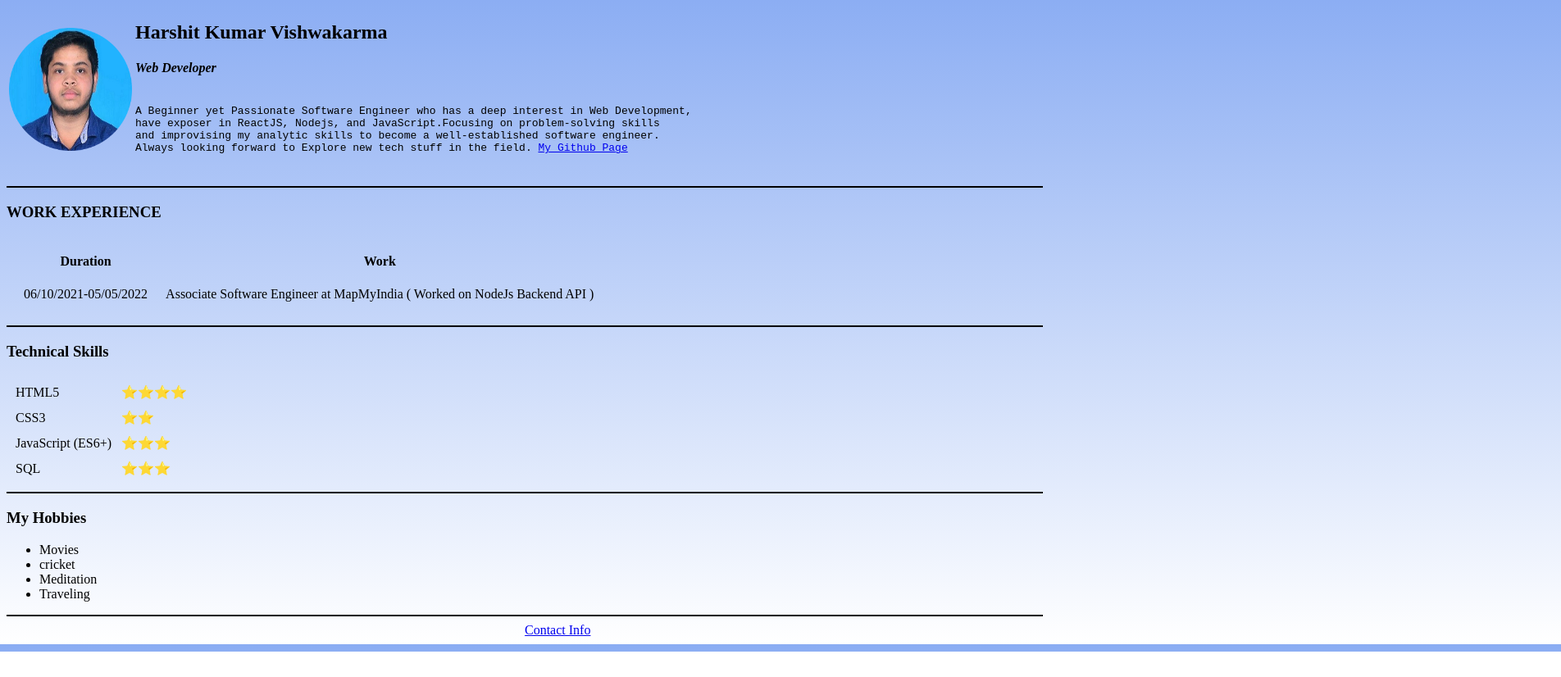
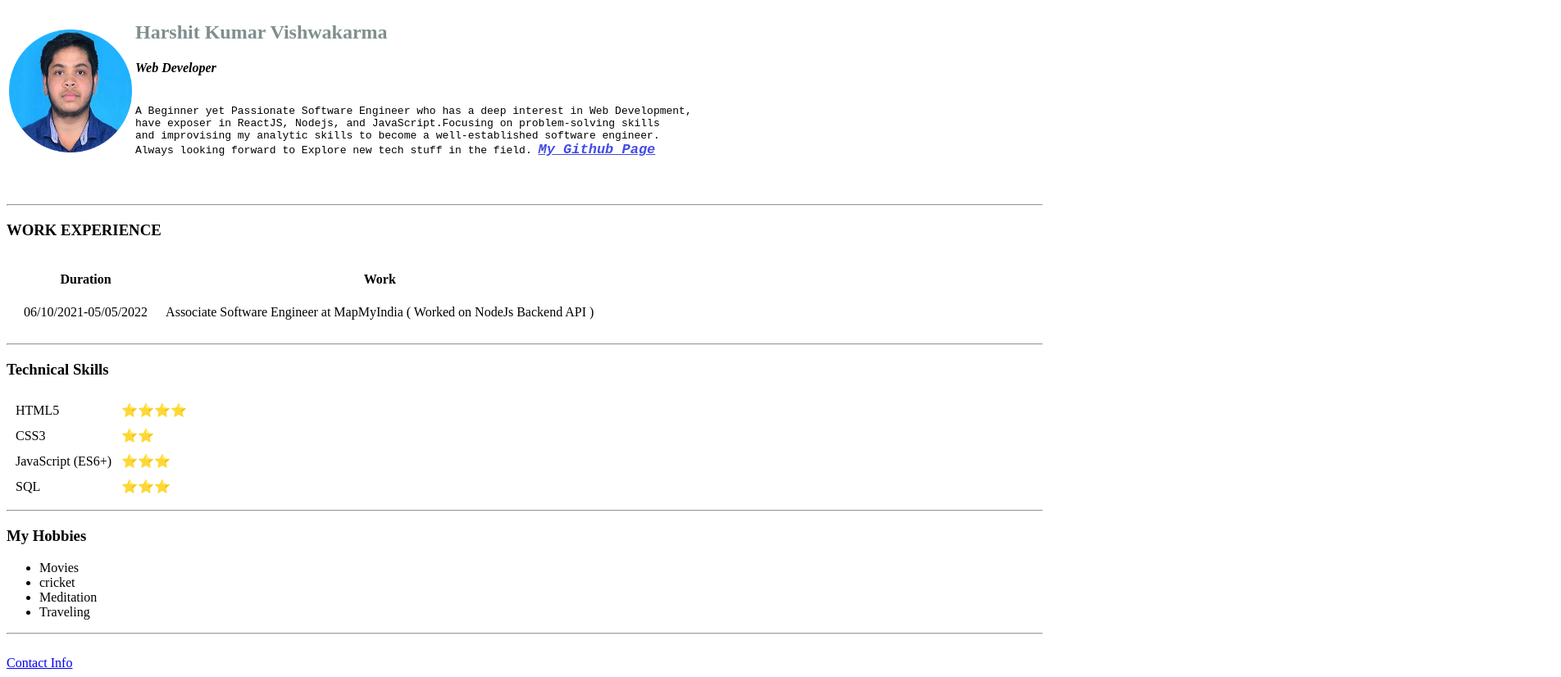
Before and after one commit to harsh9709/HTML, a plain HTML site: page index.html in a window 1280 px wide. Shown: the part 5-831 px from the top of the page at 82% size, 1904 px wide, since content can reach past the window. Before the commit the page ends 800 px from the top, so only its background shows below. Drawn offline with Linux system fonts and the light colour scheme.

Commit message:
CSS changes

```diff
--- a/index.html
+++ b/index.html
@@ -5,34 +5,48 @@
     <meta http-equiv="X-UA-Compatible" content="IE=edge">
     <meta name="viewport" content="width=device-width, initial-scale=1.0">
     <title>Harshit's Personal Site</title>
-    <style>
+    <!-- <style>
         body{
-            background-image: linear-gradient(rgb(139, 173, 243),rgb(255, 255, 255));
+           background-color: #BCEAD5;
         }
-        #contact{
-            position: relative;
-            left: 50%;
+        div a{
+            display: flex;
+           justify-content: center;
+
         }
-    </style>
+        hr{
+            width: 10%;
+             border-style: none;
+            border-top-style: dotted ;
+            border-color: rgb(203, 199, 199);
+            border-width: 10px;
+        }
+        #my-info{
+            background-color: #7ed7dc;
+            border: 3px solid rgb(203, 199, 199);
+            border-radius: 20px;
+        }
+    </style> -->
+    <link rel="stylesheet" href="../Css/Cv.css">
 </head>
 <body >
-    <table  >
+    <table id="my-info" >
         <tr >
             <td><img src="./mypic-modified.png" alt="my-image" height="150px"></td>
             <td>
-                <h2>Harshit Kumar Vishwakarma</h2>
+                <h2 style="color: #808e8e;">Harshit Kumar Vishwakarma</h2>
                  <h4><em><strong>Web Developer</strong></em></h4>
                  <pre>
 A Beginner yet Passionate Software Engineer who has a deep interest in Web Development,
 have exposer in ReactJS, Nodejs, and JavaScript.Focusing on problem-solving skills
 and improvising my analytic skills to become a well-established software engineer.
-Always looking forward to Explore new tech stuff in the field. <a href="https://github.com/harsh9709">My Github Page</a>
+Always looking forward to Explore new tech stuff in the field. <a href="https://github.com/harsh9709" style="font-size: 17px; color:rgb(68, 76, 228)"><em><strong>My Github Page</strong><em></a>
                  </pre>
-         <!-- <a href="https://github.com/harsh9709">My GitHub Account</a> -->
-           </td>
+
         </tr>
     </table>
-    <hr size="2" noshade="" color="black">
+    <br>
+    <hr>
     <h3>WORK EXPERIENCE </h3>
    <table style="border-spacing: 20px;">
     <tr>
@@ -49,7 +63,7 @@ Always looking forward to Explore new tech stuff in the field. <a href="https://
         </td>
     </tr>
    </table>
-   <hr size="2" noshade="" color="black">
+   <hr >
 
    <h3>Technical Skills</h3>
    <table cellspacing="10">
@@ -71,7 +85,7 @@ Always looking forward to Explore new tech stuff in the field. <a href="https://
     </tr>
 
    </table>
-   <hr size="2" noshade="" color="black">
+   <hr >
    <h3>My Hobbies</h3>
    <ul>
     <li>Movies</li>
@@ -79,7 +93,8 @@ Always looking forward to Explore new tech stuff in the field. <a href="https://
     <li>Meditation</li>
     <li>Traveling</li>
    </ul>
-   <hr size="2" noshade="" color="black">
+   <hr >
+   <br>
 
    <div id="contact">
     <a href="./contactInfo.html" >Contact Info</a>
```
Also changed, not shown: contactInfo.html (+26 -5 lines).
